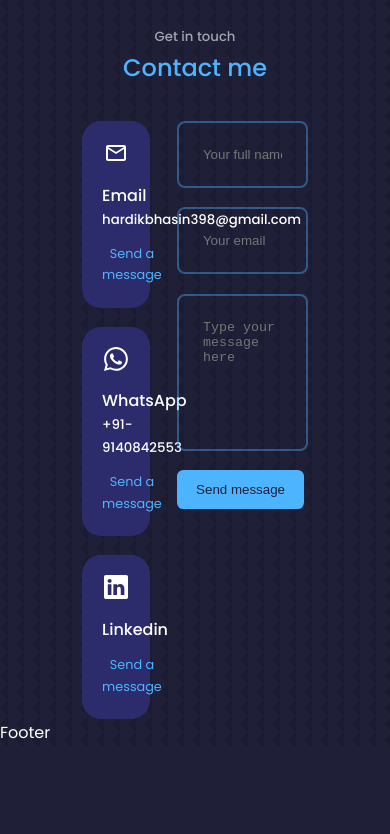
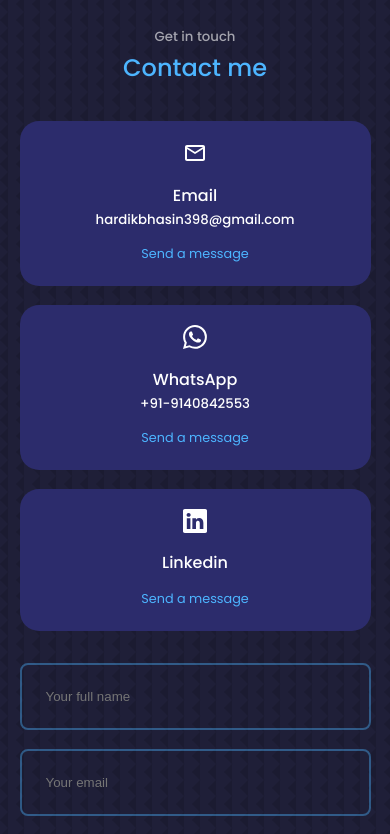
Before and after one commit to hardikbhasin/portfolio, a React (Create React App) app: page / in a window 390 px wide. Shown: the part 4980-5814 px from the top of the page. Before the commit the page ends 5726 px from the top, so only its background shows below. Built offline with nearby package versions, Linux system fonts and the light colour scheme.

Commit message:
added responsiveness to contact component

```diff
--- a/src/components/contact/contact.css
+++ b/src/components/contact/contact.css
@@ -47,3 +47,16 @@
     resize: none;
     color: var(--color-white);
 }
+@media screen and (max-width: 1024px){
+    .container.contact_container{
+        grid-template-columns: 1fr;
+        gap: 2rem;
+    }
+}
+
+@media screen and (max-width: 600px){
+    .container.contact_container{
+        width: var(--container-width-sm);
+    }
+
+}
```
